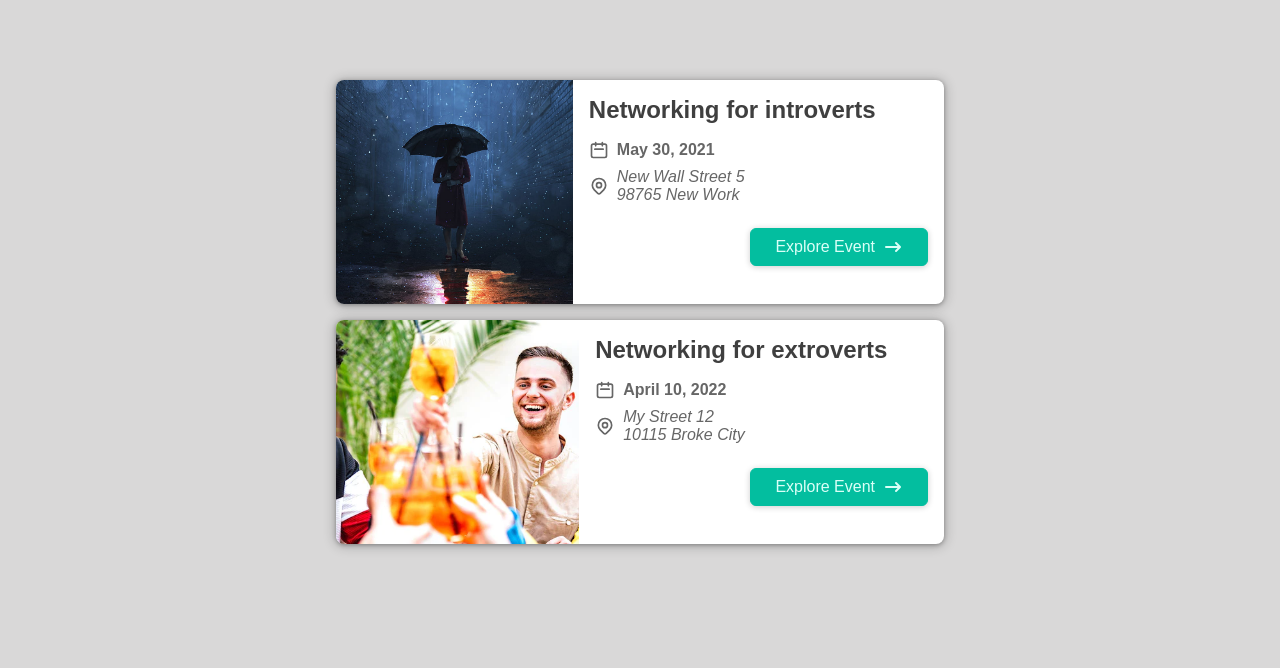
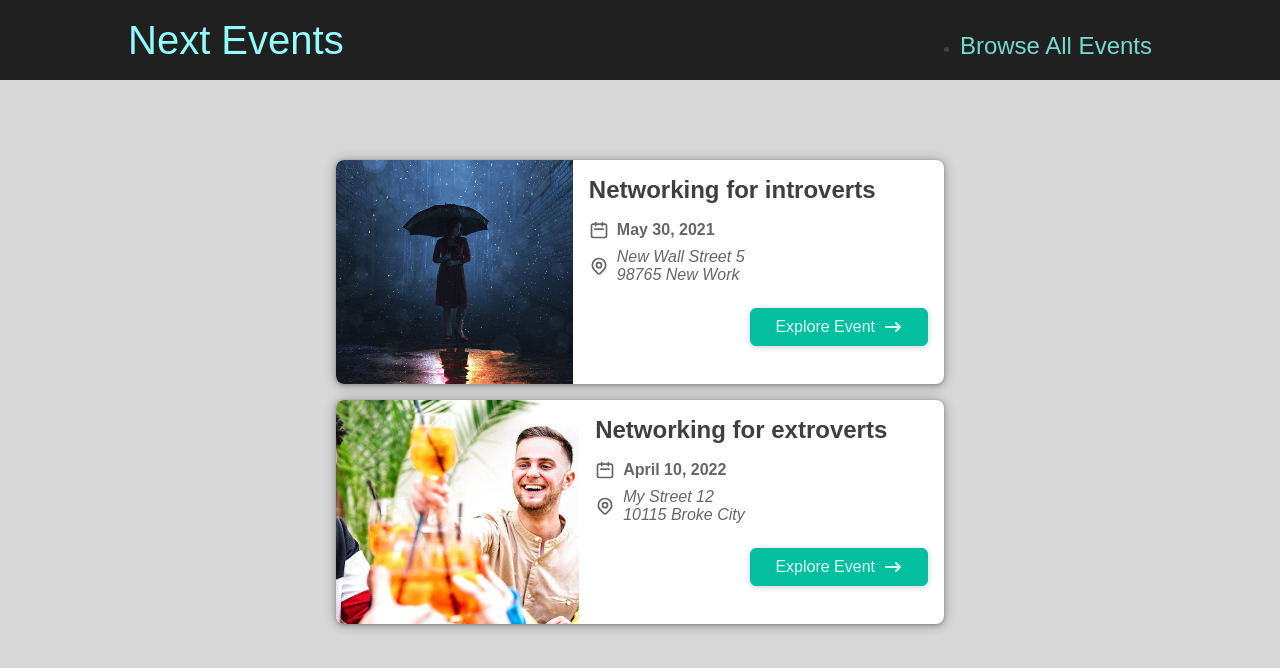
Before and after one commit to jeandre-visser/nextjs-course-project1, a Next.js app: page / in a window 1280 px wide. Shown: the top 668 px of the page. Built offline with nearby package versions, Linux system fonts and the light colour scheme.

Commit message:
Add navbar and layout page

```diff
--- /dev/null
+++ b/components/layout/layout.js
@@ -0,0 +1,13 @@
+import React, { Fragment } from 'react';
+import MainHeader from './main-header';
+
+const Layout = (props) => {
+  return (
+    <Fragment>
+      <MainHeader />
+      <main>{props.children}</main>
+    </Fragment>
+  );
+};
+
+export default Layout;
--- /dev/null
+++ b/components/layout/main-header.js
@@ -0,0 +1,22 @@
+import Link from 'next/link';
+import React from 'react';
+import classes from './main-header.module.css';
+
+const MainHeader = () => {
+  return (
+    <header className={classes.header}>
+      <div className={classes.logo}>
+        <Link href='/'>Next Events</Link>
+      </div>
+      <nav className={classes.navigation}>
+        <ul>
+          <li>
+            <Link href='/events'>Browse All Events</Link>
+          </li>
+        </ul>
+      </nav>
+    </header>
+  );
+};
+
+export default MainHeader;
--- /dev/null
+++ b/components/layout/main-header.module.css
@@ -0,0 +1,41 @@
+.header {
+  width: 100%;
+  display: flex;
+  justify-content: space-between;
+  align-items: baseline;
+  padding: 1rem 10%;
+  height: 5rem;
+  background-color: #202020;
+}
+
+.logo {
+  font-size: 1.5rem;
+  color: white;
+  font-family: 'Fira', sans-serif;
+  height: 100%;
+  display: flex;
+  justify-content: center;
+  align-items: center;
+  color: #94fdfd;
+}
+
+.logo a {
+  text-decoration: none;
+  color: #94fdfd;
+}
+
+.navigation a {
+  text-decoration: none;
+  color: #74dacc;
+  font-size: 1rem;
+}
+
+@media (min-width: 768px) {
+  .logo {
+    font-size: 2.5rem;
+  }
+
+  .navigation a {
+    font-size: 1.5rem;
+  }
+}
--- a/pages/_app.js
+++ b/pages/_app.js
@@ -1,5 +1,10 @@
-import '@/styles/globals.css'
+import Layout from '@/components/layout/layout';
+import '@/styles/globals.css';
 
 export default function App({ Component, pageProps }) {
-  return <Component {...pageProps} />
+  return (
+    <Layout>
+      <Component {...pageProps} />
+    </Layout>
+  );
 }
```
